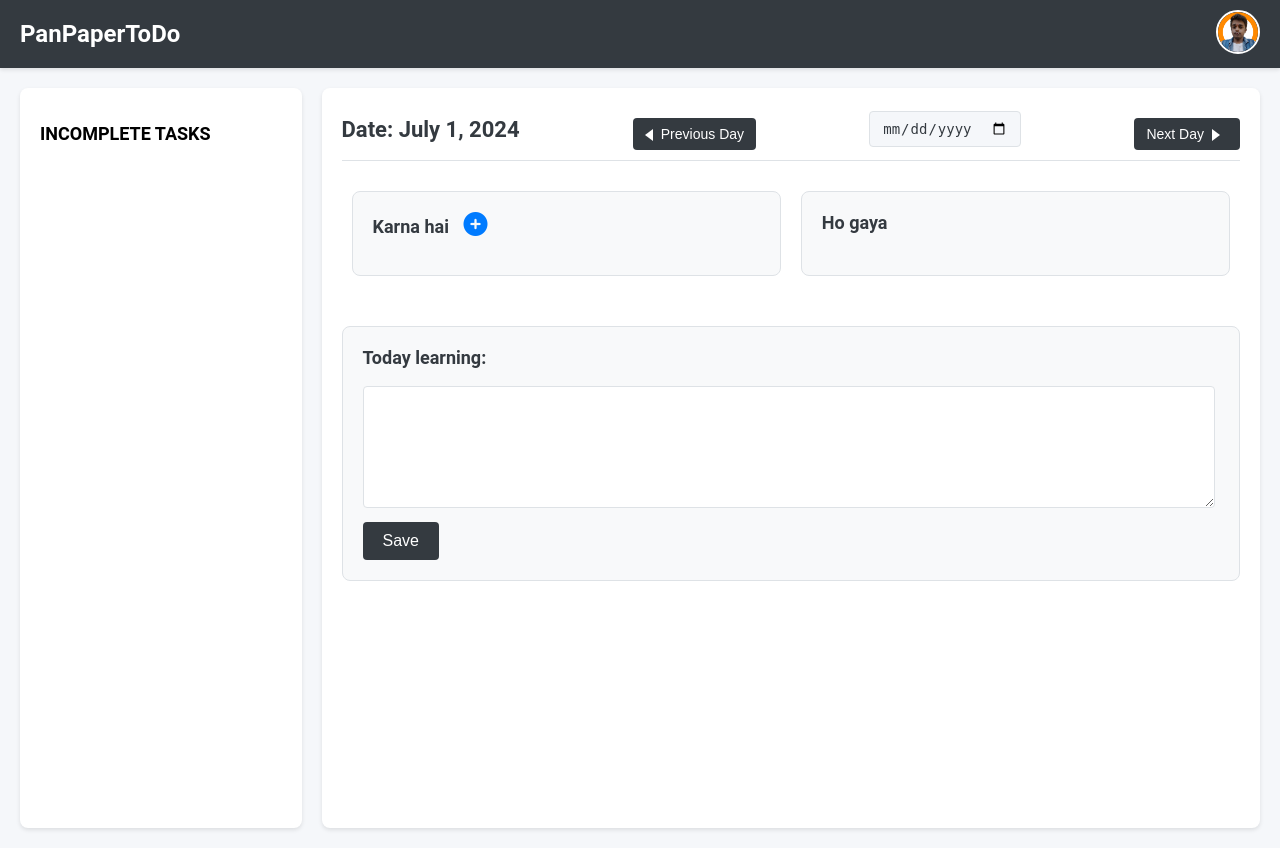
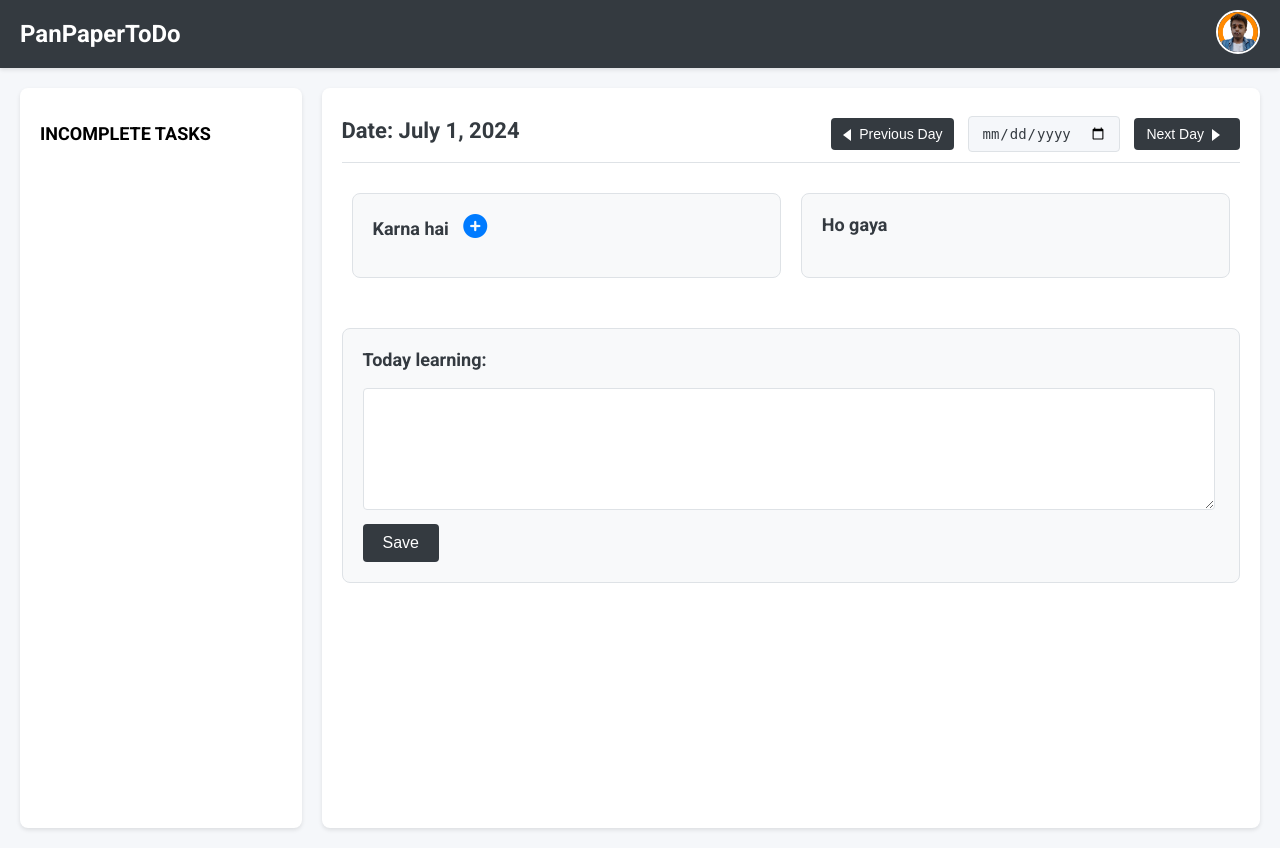
Before and after one commit to AmitJ2005/PanPaperTodo, a Django app: page /dashboard/ in a window 1280 px wide. Run offline with Django 5.2, Linux system fonts and the light colour scheme; the visitor is signed in with stand-in values (Sample User, id 1); data that the repository does not hold is empty.

Commit message:
change dashboard design

```diff
--- a/todo/templates/todo/dashboard.html
+++ b/todo/templates/todo/dashboard.html
@@ -5,6 +5,7 @@
     <meta name="viewport" content="width=device-width, initial-scale=1.0">
     <title>Dashboard</title>
     <link rel="stylesheet" href="https://cdnjs.cloudflare.com/ajax/libs/font-awesome/6.0.0-beta3/css/all.min.css">
+    <link rel="stylesheet" href="https://fonts.googleapis.com/css2?family=Roboto:wght@400;500;700&display=swap">
     {% load static %}
     <link rel="stylesheet" type="text/css" href="{% static 'todo/css/dashboard.css' %}">
 </head>
@@ -30,9 +31,11 @@
         <div class="main">
             <div class="header">
                 <h2>Date: {{ selected_date }}</h2>
-                <button class="prev-day-button" id="prevDayButton">Previous Day</button>
-                <input type="date" id="datePicker" max="{{ max_date }}" min="{{ min_date }}" value="{{ selected_date }}">
-                <button class="next-day-button" id="nextDayButton">Next Day</button>
+                <div class="date-controls">
+                    <button class="prev-day-button" id="prevDayButton">Previous Day</button>
+                    <input type="date" id="datePicker" max="{{ max_date }}" min="{{ min_date }}" value="{{ selected_date }}">
+                    <button class="next-day-button" id="nextDayButton">Next Day</button>
+                </div>
             </div>
             <div class="tasks">
                 <div class="not-done">
```
